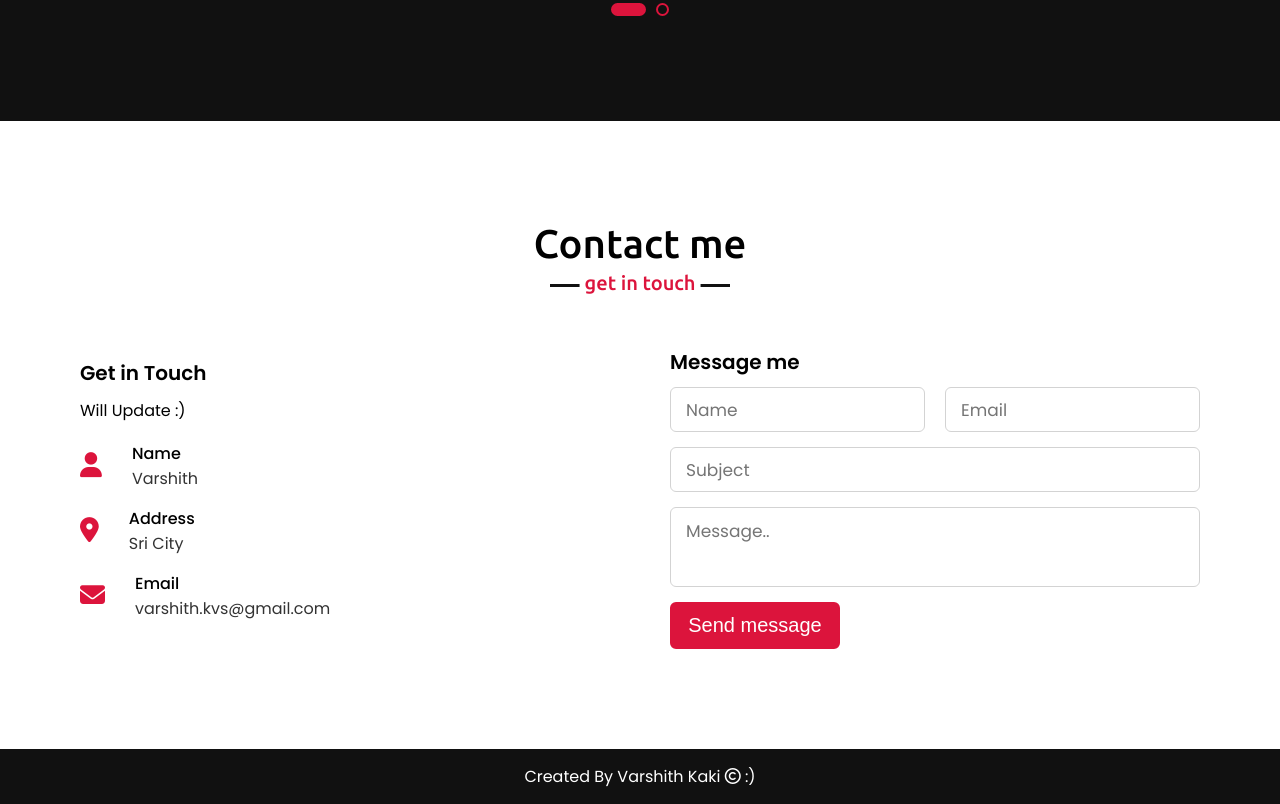
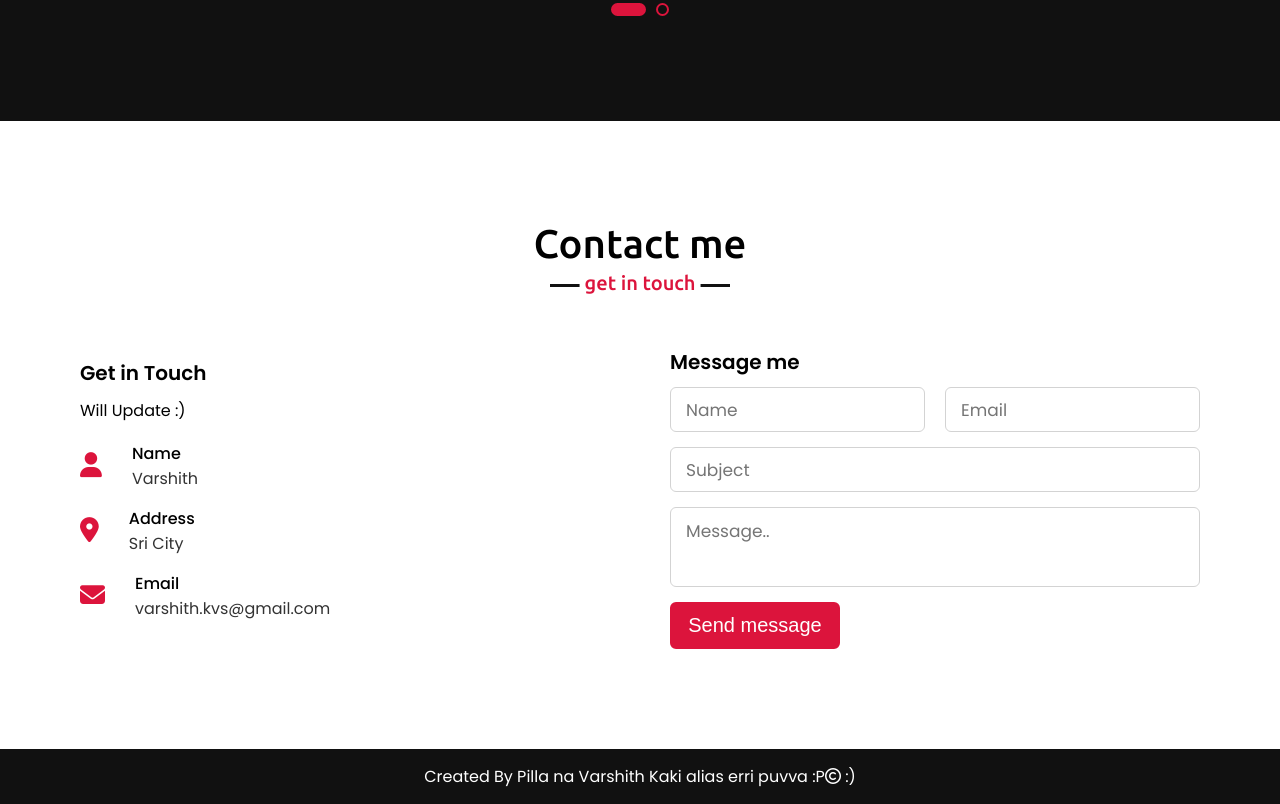
Before and after one commit to varshith-k/Varshith, a plain HTML site: page index.html in a window 1280 px wide. Shown: the part 3209-4013 px from the top of the page. Drawn offline with nearby package versions, Linux system fonts and the light colour scheme.

Commit message:
Sentence update

```diff
--- a/index.html
+++ b/index.html
@@ -258,7 +258,7 @@
 
     <!-- footer section start -->
     <footer>
-        <span>Created By Varshith Kaki  </a><span class="far fa-copyright"></span>  :)</span>
+        <span>Created By Pilla na Varshith Kaki alias erri puvva :P</a><span class="far fa-copyright"></span>  :)</span>
     </footer>
 
     <script src="scripts\scripts.js"></script>
```
